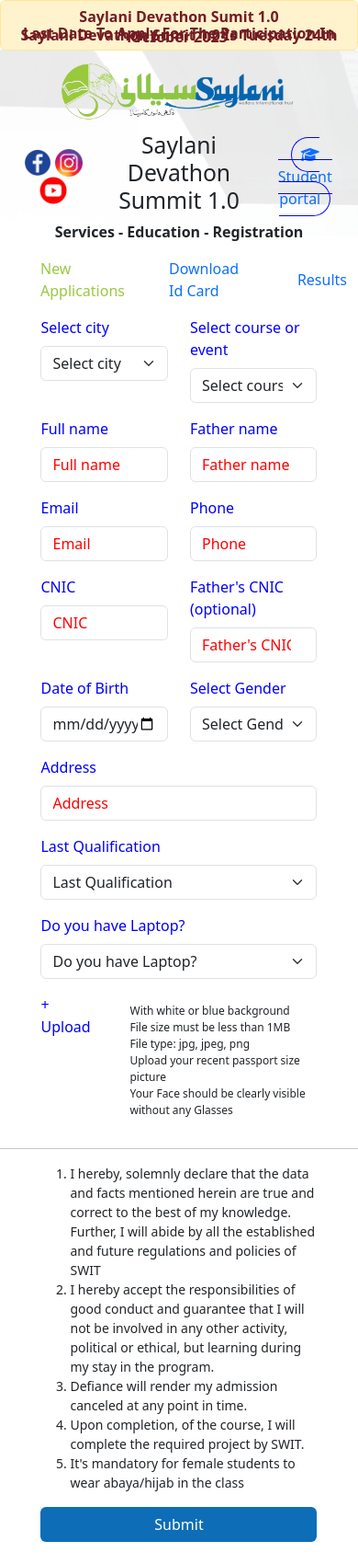
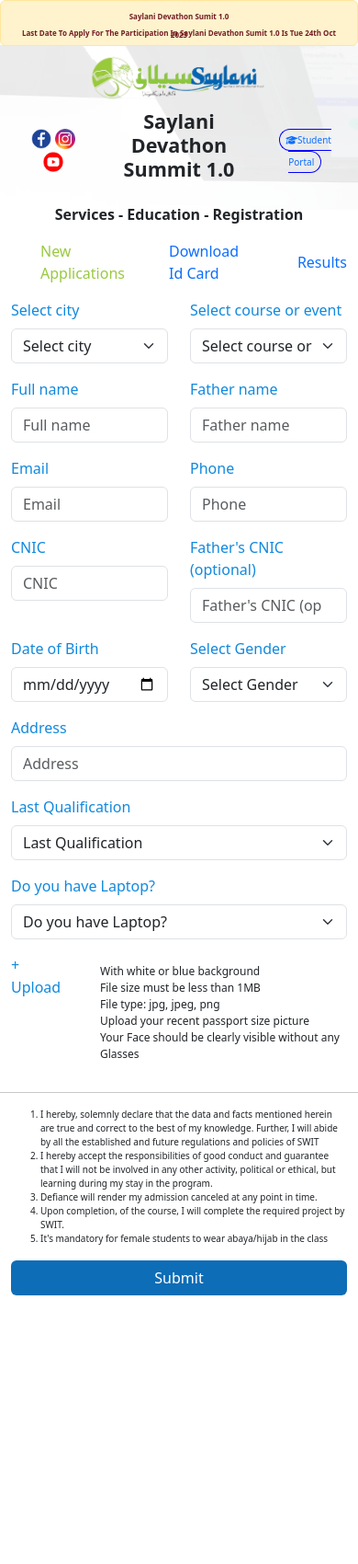
Before and after one commit to M-Munim/SMIT-Task-5-Form, a plain HTML site: page index.html in a window 390 px wide. Shown: the whole page at 92% size. After the commit the page ends 1432 px from the top, so only its background shows below. Drawn offline with nearby package versions, Linux system fonts and the light colour scheme.

Commit message:
some corrections

```diff
--- a/index.html
+++ b/index.html
@@ -18,7 +18,7 @@
         <!-- ALERT  -->
         <div class="alert alert-warning text-capitalize text-center" role="alert" id="alert">
             <p>Saylani Devathon Sumit 1.0</p>
-            <p>Last Date to apply for the participation in Saylani Devathon Sumit 1.0 is tuesday 24th october 2023 </p>
+            <p>Last Date to apply for the participation in Saylani Devathon Sumit 1.0 is tue 24th oct 2023 </p>
         </div>
 
         <!--  -->
@@ -29,22 +29,21 @@
                 <div class="top-content-head">
                     <div class="container">
                         <div class="row d-flex align-items-center">
-                            <div class="col-3 head-imgs text-center">
+                            <div class="col-3 col-lg-3 col-md-3 col-sm-3 head-imgs text-center">
                                 <a href=""><img class="img-fluid" src="static/imgs/fb logo.png" alt=""></a>
                                 <a href=""><img class="img-fluid" src="static/imgs/insta logo.png" alt=""></a>
                                 <a href=""><img class="img-fluid" src="static/imgs/yt logo.png" alt=""></a>
                             </div>
-                            <div class="col-6 text-center fw-bold">
-                                <h2>Saylani Devathon Summit 1.0</h2>
+                            <div class="col-6 col-lg-6 col-md-6 col-sm-6 text-center fw-bold" id="main-heading">
+                                <h4 class="fw-bold">Saylani Devathon Summit 1.0</h4>
                             </div>
-                            <div class="col-3 student-portal text-center">
-                                <a href="/" class="text-decoration-none"><i class="fa-solid fa-graduation-cap"></i>
-                                    Student
-                                    portal</a>
+                            <div class="col-3 col-lg-3 col-md-3 col-sm-3 student-portal text-center">
+                                <a href="/" class="text-decoration-none"><i
+                                        class="fa-solid fa-graduation-cap"></i>Student Portal</a>
                             </div>
                         </div>
                     </div>
-                    <p class="text-capitalize text-center  fw-bold">services - education - registration</p>
+                    <p class="text-capitalize text-center pt-3 fw-bold">services - education - registration</p>
                 </div>
 
 
@@ -64,111 +63,110 @@
         <form action="">
             <div class="container">
                 <div class="row mb-3">
-                    <div class="col-1"></div>
-                    <div class="col-5">
+                    <!-- <div class="col-1"></div> -->
+                    <div class="col-6 col-sm-12 col-xs-12">
                         <label for="" class="form-label">Select city</label>
                         <select class="form-select" aria-label="Default select example">
                             <option selected>Select city</option>
-                            <option value="1">One</option>
-                            <option value="2">Two</option>
-                            <option value="3">Three</option>
+                            <option value="1">Peshawar</option>
+                            <option value="2">Islamabad</option>
+                            <option value="3">Karachi</option>
                         </select>
                     </div>
-                    <div class="col-5">
+                    <div class="col-6 col-sm-12 col-xs-12">
                         <label for="" class="form-label">Select course or event</label>
                         <select class="form-select" aria-label="Default select example">
                             <option selected>Select course or event</option>
-                            <option value="1">One</option>
-                            <option value="2">Two</option>
-                            <option value="3">Three</option>
+                            <option value="1">WMA</option>
+                            <option value="2">Graphic Designing</option>
+                            <option value="3">Artificial Intelligence</option>
                         </select>
                     </div>
-                    <div class="col-1"></div>
+                    <!-- <div class="col-1"></div> -->
                 </div>
 
                 <div class="row mb-3">
-                    <div class="col-1"></div>
-                    <div class="col-5">
+                    <!-- <div class="col-1"></div> -->
+                    <div class="col-6 col-sm-12 col-xs-12">
                         <label for="" class="form-label">Full name</label>
                         <input type="text" class="form-control" id="" placeholder="Full name">
                     </div>
-                    <div class="col-5">
+                    <div class="col-6 col-sm-12 col-xs-12">
                         <label for="" class="form-label">Father name</label>
                         <input type="text" class="form-control" id="" placeholder="Father name">
                     </div>
 
-                    <div class="col-1"></div>
+                    <!-- <div class="col-1"></div> -->
                 </div>
 
                 <div class="row mb-3">
-                    <div class="col-1"></div>
-                    <div class="col-5">
+                    <!-- <div class="col-1"></div> -->
+                    <div class="col-6 col-sm-12 col-xs-12">
                         <label for="" class="form-label">Email</label>
                         <input type="email" class="form-control" id="" placeholder="Email">
                     </div>
-                    <div class="col-5">
+                    <div class="col-6 col-sm-12 col-xs-12">
                         <label for="" class="form-label">Phone</label>
                         <input type="number" class="form-control" id="" placeholder="Phone">
                     </div>
-                    <div class="col-1"></div>
+                    <!-- <div class="col-1"></div> -->
                 </div>
 
                 <div class="row mb-3">
-                    <div class="col-1"></div>
-                    <div class="col-5">
+                    <!-- <div class="col-1"></div> -->
+                    <div class="col-6 col-sm-12 col-xs-12">
                         <label for="" class="form-label">CNIC</label>
                         <input type="number" class="form-control" id="" placeholder="CNIC">
                     </div>
-                    <div class="col-5">
+                    <div class="col-6 col-sm-12 col-xs-12">
                         <label for="" class="form-label">Father's CNIC (optional)</label>
                         <input type="number" class="form-control" id="" placeholder="Father's CNIC (optional)">
                     </div>
-                    <div class="col-1"></div>
+                    <!-- <div class="col-1"></div> -->
                 </div>
 
                 <div class="row mb-3">
-                    <div class="col-1"></div>
-                    <div class="col-5">
+                    <!-- <div class="col-1"></div> -->
+                    <div class="col-6 col-sm-12">
                         <label for="" class="form-label">Date of Birth</label>
                         <input type="date" class="form-control" id="" placeholder="Father's CNIC (optional)">
                     </div>
-                    <div class="col-5">
+                    <div class="col-6 col-sm-12">
                         <label for="" class="form-label">Select Gender</label>
                         <select class="form-select" aria-label="Default select example">
                             <option selected>Select Gender</option>
-                            <option value="1">One</option>
-                            <option value="2">Two</option>
-                            <option value="3">Three</option>
+                            <option value="1">Male</option>
+                            <option value="2">Female</option>
                         </select>
                     </div>
-                    <div class="col-1"></div>
+                    <!-- <div class="col-1"></div> -->
                 </div>
                 <div class="row">
-                    <div class="col-1"></div>
-                    <div class="col-10 mb-3">
+                    <!-- <div class="col-1"></div> -->
+                    <div class="col-12 mb-3">
                         <label for="" class="form-label">Address</label>
                         <input type="text" class="form-control" id="" placeholder="Address">
                     </div>
-                    <div class="col-1"></div>
+                    <!-- <div class="col-1"></div> -->
                 </div>
 
                 <div class="row">
-                    <div class="col-1"></div>
-                    <div class="col-10 mb-3">
+                    <!-- <div class="col-1"></div> -->
+                    <div class="col-12 mb-3">
                         <label for="" class="form-label">Last Qualification</label>
                         <select class="form-select" aria-label="Default select example">
                             <option selected>Last Qualification</option>
-                            <option value="1">One</option>
-                            <option value="2">Two</option>
-                            <option value="3">Three</option>
+                            <option value="1">Fsc</option>
+                            <option value="2">BS</option>
+                            <option value="3">MS</option>
                         </select>
                     </div>
-                    <div class="col-1"></div>
+                    <!-- <div class="col-1"></div> -->
                 </div>
 
                 <div class="row">
-                    <div class="col-1"></div>
-                    <div class="col-10 mb-3">
+                    <!-- <div class="col-1"></div> -->
+                    <div class="col-12 mb-3">
                         <label for="" class="form-label">Do you have Laptop?</label>
                         <select class="form-select" aria-label="Default select example">
                             <option selected>Do you have Laptop?</option>
@@ -176,18 +174,19 @@
                             <option value="2">No</option>
                         </select>
                     </div>
-                    <div class="col-1"></div>
+                    <!-- <div class="col-1"></div> -->
                 </div>
 
                 <div class="row form-pic">
-                    <div class="col-1"></div>
+                    <!-- <div class="col-1"></div> -->
                     <div class="col-2 image-upload">
                         <label for="image-input" class="image-upload-label">
                             + Upload
                         </label>
-                    <span class="abcd"><input type="file" id="image-input" class="image-upload-input" accept="image/*"></span>
+                        <span class="abcd"><input type="file" id="image-input" class="image-upload-input"
+                                accept="image/*"></span>
                     </div>
-                    <div class="col-8 form-pic-li">
+                    <div class="col-10 form-pic-li">
                         <ul>
                             <li>With white or blue background</li>
                             <li>File size must be less than 1MB</li>
@@ -196,13 +195,13 @@
                             <li>Your Face should be clearly visible without any Glasses</li>
                         </ul>
                     </div>
-                    <div class="col-1"></div>
+                    <!-- <div class="col-1"></div> -->
                     <hr class="my-3">
                 </div>
 
                 <div class="row last-li">
-                    <div class="col-1"></div>
-                    <div class="col-10">
+                    <!-- <div class="col-1"></div> -->
+                    <div class="col-12">
                         <ol>
                             <li>I hereby, solemnly declare that the data and facts mentioned herein are true and correct
                                 to the best of my knowledge. Further, I will abide by all the established and future
@@ -215,14 +214,14 @@
                             <li>It's mandatory for female students to wear abaya/hijab in the class</li>
                         </ol>
                     </div>
-                    <div class="col-1"></div>
+                    <!-- <div class="col-1"></div> -->
                 </div>
                 <div class="row">
-                    <div class="col-1"></div>
-                    <div class="col-10">
+                    <!-- <div class="col-1"></div> -->
+                    <div class="col-12">
                         <button type="submit" class="btn w-100 button">Submit</button>
                     </div>
-                    <div class="col-1"></div>
+                    <!-- <div class="col-1"></div> -->
                 </div>
             </div>
         </form>
--- a/static/style.css
+++ b/static/style.css
@@ -1,13 +1,5 @@
-::placeholder {
-    color: red !important;
-}
-
 label {
-    color: blue;
-}
-
-select option:first-child {
-    color: red !important;
+    color: rgb(17, 137, 222);
 }
 
 #alert {
@@ -31,7 +23,7 @@ select option:first-child {
     top: 0;
     left: 0;
     width: 100%;
-    height: 70%;
+    height: 65%;
     background-image: url("/static/imgs/img1.jpeg");
     background-size: cover;
     opacity: .1;
@@ -108,3 +100,40 @@ nav ul li .green {
     /* text-align: center; */
     /* Center align the label */
 }
+
+
+@media screen and (max-width: 768px) {
+    #alert {
+        font-size: 12px;
+        max-height: 50px;
+    }
+
+    .top-content .logo {
+        margin: 8px auto;
+        width: 200px;
+    }
+
+    .top-content-head .head-imgs img {
+        width: 22px;
+    }
+
+    .top-content-head .student-portal a {
+        padding: 4px 7px;
+        border-radius: 20px;
+        font-size: 10px;
+    }
+
+    .last-li {
+        font-size: 10px;
+    }
+}
+
+@media screen and (max-width: 768px) {
+    #alert {
+        font-size: 8px;
+        max-height: 50px;
+    }
+
+
+
+}
```
